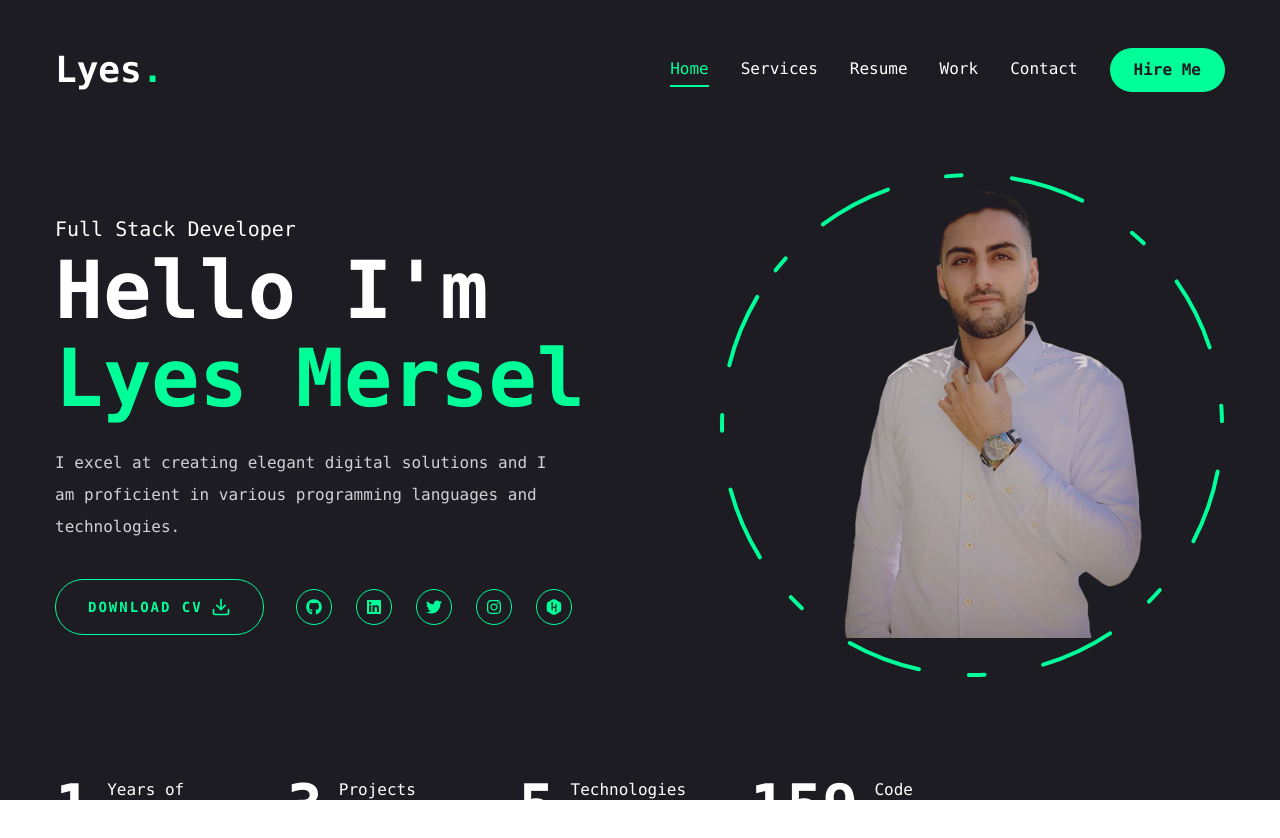
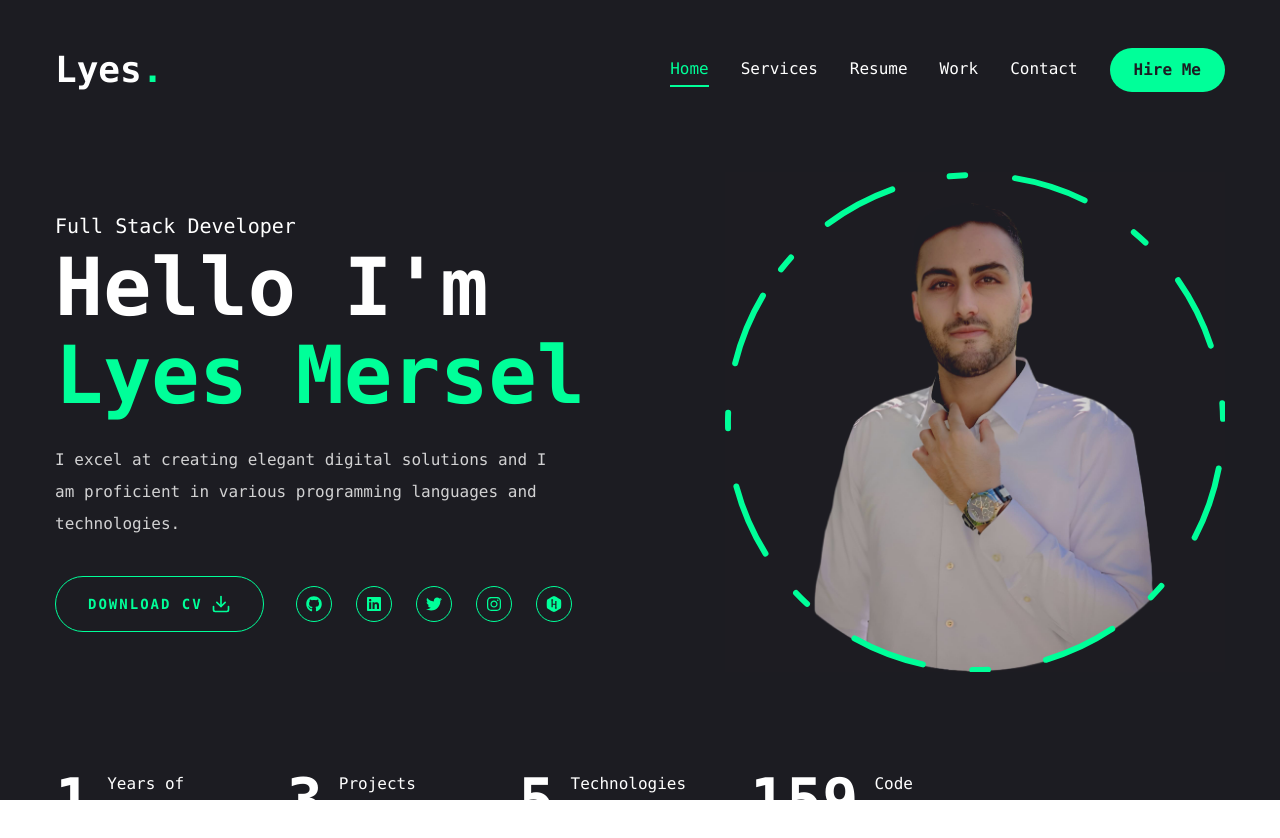
Before and after one commit to lyes-mersel/lyes-mersel-v1, a Next.js app: page / in a window 1280 px wide. Shown: the top 838 px of the page. Built offline with nearby package versions, Linux system fonts and the light colour scheme.

Commit message:
Chose a better profile picture

```diff
--- a/components/Photo.tsx
+++ b/components/Photo.tsx
@@ -20,10 +20,10 @@ const Photo = () => {
             opacity: 1,
             transition: { delay: 2.4, duration: 0.4, ease: "easeInOut" },
           }}
-          className="w-[280px] h-[280px] xl:w-[475px] xl:h-[475px] absolute bottom-6 left-3 xl:left-5 xl:bottom-10 mix-blend-lighten filter brightness-90"
+          className="w-[300px] h-[300px] xl:w-[500px] xl:h-[500px] absolute mix-blend-lighten"
         >
           <Image
-            src={"/assets/photo.png"}
+            src={"/assets/profile_image.jpg"}
             priority
             quality={100}
             fill
@@ -34,9 +34,9 @@ const Photo = () => {
 
         {/* animation */}
         <motion.svg
-          className="w-[300px] h-[300px] xl:w-[506px] xl:h-[506px]"
+          className="w-[300px] h-[300px] xl:w-[500px] xl:h-[500px] relative z-10"
           fill="transparent"
-          viewBox="0 0 506 506"
+          viewBox="0 0 505 505"
           xmlns="https://www.w3.org/2000/svg"
         >
           <motion.circle
@@ -44,7 +44,7 @@ const Photo = () => {
             cy="253"
             r="250"
             stroke="#00ff99"
-            strokeWidth="4"
+            strokeWidth="6"
             strokeLinecap="round"
             strokeLinejoin="round"
             initial={{ strokeDasharray: "24 10 0 0" }}
@@ -66,4 +66,4 @@ const Photo = () => {
 
 export default Photo;
 
-//mix-blend-lighten
+// mix-blend-lighten
```
Also changed, not shown: public/assets/photo.png (deleted), public/assets/profile_image.jpg (added).
